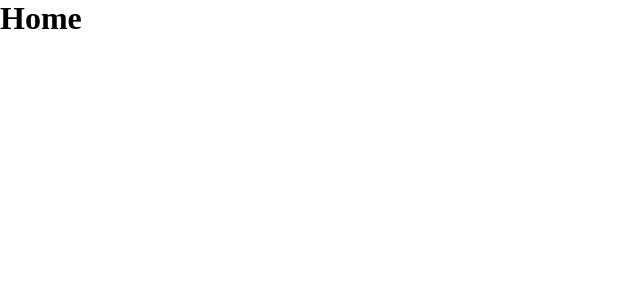
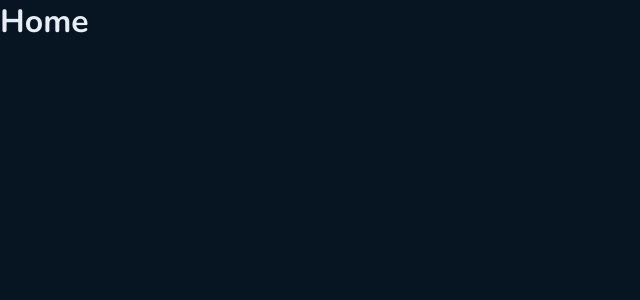
Before and after one commit to looeyf/github-blog, a React (Vite) app: page / in a window 1280 px wide. Shown: the top 300 px of the page, without its empty margins (0-640 px from the left). Built offline with nearby package versions, Linux system fonts and the light colour scheme.

Commit message:
chore: setup fonts and initial css

```diff
--- a/index.html
+++ b/index.html
@@ -2,9 +2,16 @@
 <html lang="en">
   <head>
     <meta charset="UTF-8" />
-    <link rel="icon" type="image/svg+xml" href="/vite.svg" />
+    <link rel="preconnect" href="https://fonts.googleapis.com" />
+    <link rel="preconnect" href="https://fonts.gstatic.com" crossorigin />
+
     <meta name="viewport" content="width=device-width, initial-scale=1.0" />
-    <title>github-blog</title>
+
+    <link
+      href="https://fonts.googleapis.com/css2?family=Nunito:wght@200..1000&display=swap"
+      rel="stylesheet"
+    />
+    <title>Github Blog</title>
   </head>
   <body>
     <div id="root"></div>
--- a/src/main.tsx
+++ b/src/main.tsx
@@ -2,6 +2,7 @@ import { StrictMode } from 'react';
 import { createRoot } from 'react-dom/client';
 import { App } from './App.tsx';
 import './styles/reset.scss';
+import './styles/global.scss';
 
 createRoot(document.getElementById('root')!).render(
   <StrictMode>
--- /dev/null
+++ b/src/styles/global.scss
@@ -0,0 +1,34 @@
+:root {
+  --blue: #3294f8;
+  --base-title: #e7edf4;
+  --base-subtitle: #c4d4e3;
+  --base-text: #afc2d4;
+  --base-span: #7b96b2;
+  --base-label: #3a536b;
+  --base-border: #1c2f41;
+  --base-post: #112131;
+  --base-profile: #0b1b2b;
+  --base-background: #071422;
+  --base-input: #040f1a;
+}
+
+body {
+  background-color: var(--base-background);
+  color: var(--base-text);
+}
+
+h1,
+h2,
+h3,
+h4,
+h5,
+h6 {
+  color: var(--base-title);
+}
+
+body,
+input,
+textarea,
+button {
+  font-family: 'Nunito', sans-serif;
+}
```
